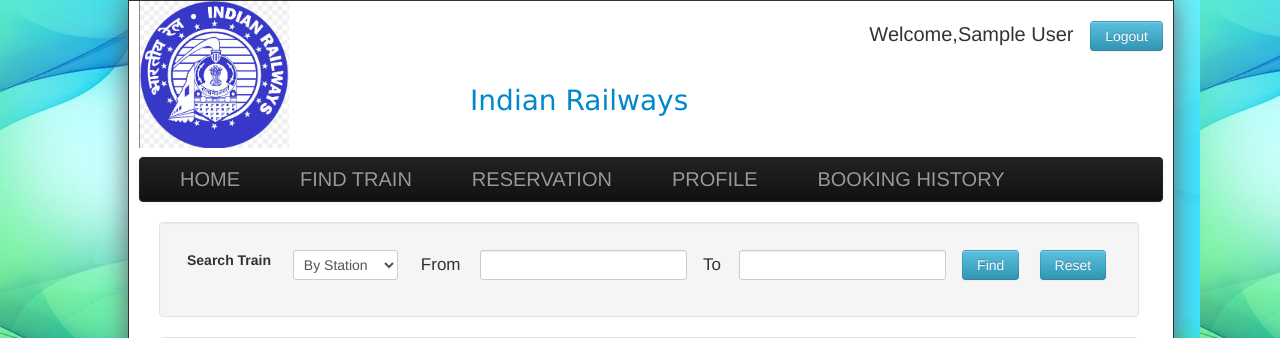
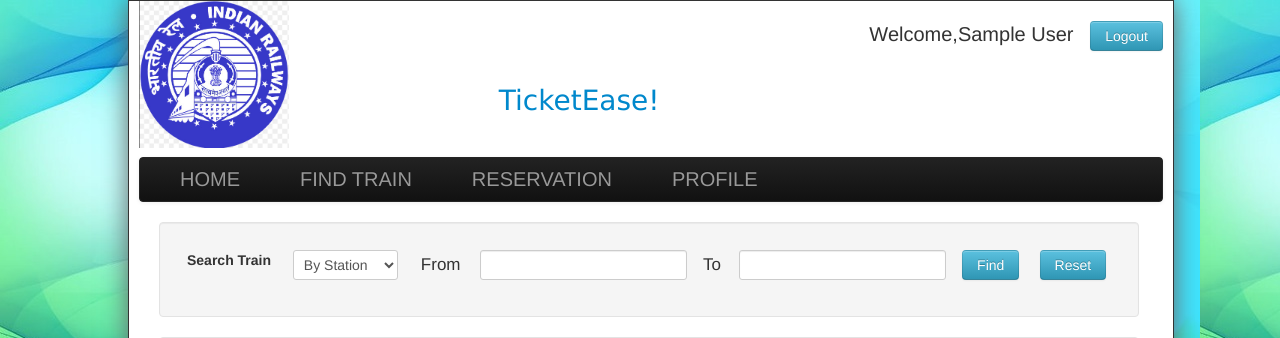
Before and after one commit to niteshhh001/TicketEase, a PHP site: page /train_2.php in a window 1280 px wide. Shown: the top 338 px of the page. Run offline with PHP 8.4, Linux system fonts and the light colour scheme; the visitor is signed in with stand-in values (Sample User, id 1).

Commit message:
train_2.php

```diff
--- a/train_2.php
+++ b/train_2.php
@@ -46,7 +46,7 @@ else if((!isset($_POST['byname'])) && (!isset($_POST['bynum'])))
 <!DOCTYPE html>
 <html>
 <head>
-	<title> Find Train </title>
+	<title> train_2 </title>
 	<link rel="shortcut icon" href="images/favicon.png"></link>
 	<meta charset="utf-8">
 	<meta name="viewport" content="width=device-width, initial-scale=1.0">
@@ -91,7 +91,7 @@ else if((!isset($_POST['byname'])) && (!isset($_POST['bynum'])))
 
 			</div>
 			<div id="heading">
-				<a href="index.php">Indian Railways</a>
+				<a href="index.php">TicketEase!</a>
 			</div>
 			</div>
 		</div>
@@ -103,7 +103,7 @@ else if((!isset($_POST['byname'])) && (!isset($_POST['bynum'])))
 				<a class="brand" href="train.php" >FIND TRAIN</a>
 				<a class="brand" href="reservation.php">RESERVATION</a>
 				<a class="brand" href="profile.php">PROFILE</a>
-				<a class="brand" href="booking.php">BOOKING HISTORY</a>
+				<!-- <a class="brand" href="booking.php">BOOKING HISTORY</a> -->
 				</div>
 			</div>
 		</div>
```
